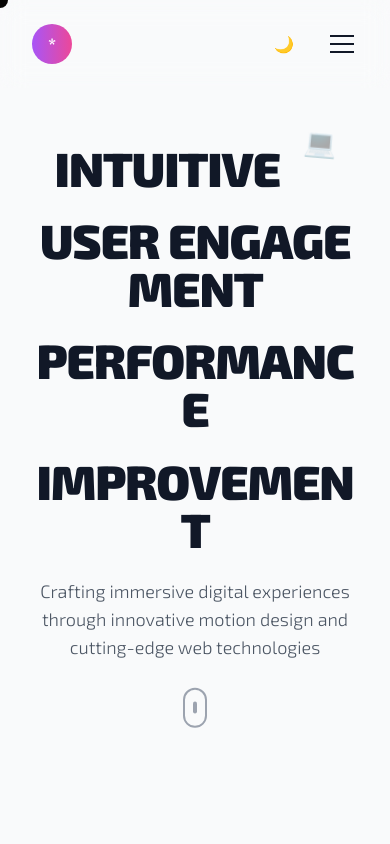
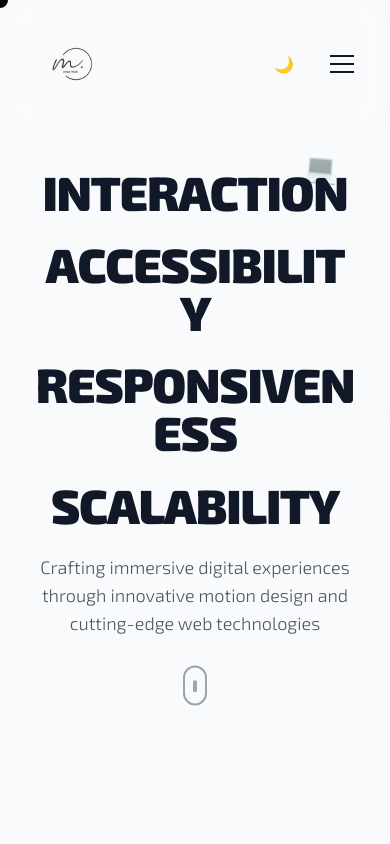
Before and after one commit to wldnr1208/ft-protfolio, a Next.js app: page / in a window 390 px wide. Shown: the top 844 px of the page. Built offline with nearby package versions, Linux system fonts and the light colour scheme.

Commit message:
feat: 푸터 이미지 클릭

```diff
--- /dev/null
+++ b/src/components/Footer/Footer.tsx
@@ -0,0 +1,51 @@
+"use client";
+import React from "react";
+import { motion } from "framer-motion";
+
+const Footer: React.FC = () => {
+  const currentYear = new Date().getFullYear();
+
+  return (
+    <motion.footer
+      initial={{ opacity: 0, y: 40 }}
+      whileInView={{ opacity: 1, y: 0 }}
+      transition={{ duration: 0.8 }}
+      className="w-full bg-gray-100 dark:bg-gray-900 text-gray-700 dark:text-gray-300 py-10 px-6 md:px-12 text-center border-t border-gray-200 dark:border-gray-700"
+    >
+      <div className="max-w-4xl mx-auto space-y-4">
+        {/* Contact Info */}
+        <div className="flex flex-col md:flex-row justify-center items-center gap-4 text-sm md:text-base">
+          <span>
+            📧{" "}
+            <a href="mailto:youremail@example.com" className="hover:underline">
+              wldnr1208@naver.com
+            </a>
+          </span>
+          <span>
+            💻{" "}
+            <a
+              href="https://github.com/wldnr1208"
+              target="_blank"
+              rel="noopener noreferrer"
+              className="hover:underline"
+            >
+              github.com/yourgithub
+            </a>
+          </span>
+        </div>
+
+        {/* Optional Message */}
+        <p className="text-xs text-gray-500 dark:text-gray-400">
+          Designed & Developed with ❤️ using React, Next.js, and Framer Motion.
+        </p>
+
+        {/* Copyright */}
+        <p className="text-xs text-gray-400 dark:text-gray-600">
+          © {currentYear} Your Name. All rights reserved.
+        </p>
+      </div>
+    </motion.footer>
+  );
+};
+
+export default Footer;
--- a/src/components/Hero/HeroSection.tsx
+++ b/src/components/Hero/HeroSection.tsx
@@ -1,5 +1,5 @@
-import React from "react";
-import { motion, MotionValue } from "framer-motion";
+import React, { useRef } from "react";
+import { motion, MotionValue, useInView } from "framer-motion";
 
 // HeroSection Props
 export interface HeroSectionProps {
@@ -13,7 +13,9 @@ const HeroSection: React.FC<HeroSectionProps> = ({
   heroY,
   heroOpacity,
 }) => {
-  // 컨테이너 & 글자 애니메이션 variants
+  const localRef = useRef(null);
+  const isInView = useInView(localRef, { once: false, amount: 0.4 });
+
   const containerVariants = {
     hidden: { opacity: 0 },
     visible: {
@@ -63,10 +65,15 @@ const HeroSection: React.FC<HeroSectionProps> = ({
       className="min-h-screen flex items-center justify-center relative overflow-hidden"
       id="home"
     >
-      <div className="max-w-6xl mx-auto px-8 text-center relative z-10">
+      <div
+        className="max-w-6xl mx-auto px-8 text-center relative z-10"
+        ref={localRef}
+      >
         <motion.div
+          key={isInView ? "visible" : "hidden"}
           initial="hidden"
-          animate="visible"
+          animate={isInView ? "visible" : "hidden"}
+          variants={containerVariants}
           className="relative space-y-6"
         >
           {/* 노트북 아이콘 */}
@@ -87,40 +94,23 @@ const HeroSection: React.FC<HeroSectionProps> = ({
             💻
           </motion.div>
 
-          {/* INTUITIVE UI */}
+          {/* INTERACTION */}
           <motion.h1
             className="text-5xl md:text-7xl lg:text-8xl font-black tracking-tight leading-none"
             variants={containerVariants}
-            initial="hidden"
-            animate="visible"
           >
-            {splitTextToLetters("INTUITIVE ")}
-            <motion.span
-              className="inline-block"
-              style={{
-                backgroundImage:
-                  "linear-gradient(90deg, #8b5cf6, #ec4899, #8b5cf6)",
-                backgroundSize: "200% auto",
-                WebkitBackgroundClip: "text",
-                WebkitTextFillColor: "transparent",
-                animation: "gradientTextMove 5s linear infinite",
-              }}
-            >
-              {splitTextToLetters("UI")}
-            </motion.span>
+            {splitTextToLetters("INTERACTION")}
           </motion.h1>
 
-          {/* USER ENGAGEMENT */}
+          {/* ACCESSIBILITY */}
           <motion.h2
             className="text-5xl md:text-7xl lg:text-8xl font-black tracking-tight leading-none"
             variants={containerVariants}
-            initial="hidden"
-            animate="visible"
           >
-            {splitTextToLetters("USER ENGAGEMENT")}
+            {splitTextToLetters("ACCESSIBILITY")}
           </motion.h2>
 
-          {/* PERFORMANCE + 아이콘 */}
+          {/* RESPONSIVENESS + 아이콘 */}
           <div className="relative inline-block">
             <motion.div
               className="absolute -right-20 top-1/2 -translate-y-1/2 text-5xl"
@@ -141,21 +131,17 @@ const HeroSection: React.FC<HeroSectionProps> = ({
             <motion.h3
               className="text-5xl md:text-7xl lg:text-8xl font-black tracking-tight leading-none"
               variants={containerVariants}
-              initial="hidden"
-              animate="visible"
             >
-              {splitTextToLetters("PERFORMANCE")}
+              {splitTextToLetters("RESPONSIVENESS")}
             </motion.h3>
           </div>
 
-          {/* IMPROVEMENT */}
+          {/* SCALABILITY */}
           <motion.h4
             className="text-5xl md:text-7xl lg:text-8xl font-black tracking-tight leading-none"
             variants={containerVariants}
-            initial="hidden"
-            animate="visible"
           >
-            {splitTextToLetters("IMPROVEMENT")}
+            {splitTextToLetters("SCALABILITY")}
           </motion.h4>
 
           {/* 설명 텍스트 */}
--- a/src/components/Hero/Portfolio.tsx
+++ b/src/components/Hero/Portfolio.tsx
@@ -16,6 +16,7 @@ import MenuOverlay from "./MenuOverlay";
 import Navigation from "../Navigation/Navigation";
 import HeroSection from "./HeroSection";
 import ProjectsSection from "./ProjectsSection";
+import Footer from "../Footer/Footer";
 
 // Google Fonts Exo 2 추가
 const ExoFont = () => (
@@ -201,6 +202,9 @@ const Portfolio = () => {
           projects={projects}
           isDarkMode={isDarkMode}
         />
+        <div className="h-[250px]" />
+
+        <Footer />
       </div>
     </>
   );
--- a/src/components/Hero/ProjectDetailModal.tsx
+++ b/src/components/Hero/ProjectDetailModal.tsx
@@ -863,7 +863,7 @@ const ProjectDetailModal: React.FC<ProjectDetailModalProps> = ({
                   </motion.div>
                 </>
               )}
-              {!isBauschProject && !isLenslyProject && (
+              {!isBauschProject && !isLenslyProject && !isBauschAppProject && (
                 /* 다른 프로젝트의 기본 정보 */
                 <motion.div
                   initial={{ y: 20, opacity: 0 }}
--- a/src/components/Hero/ProjectsSection.tsx
+++ b/src/components/Hero/ProjectsSection.tsx
@@ -95,16 +95,22 @@ const ProjectsSection: React.FC<ProjectsSectionProps> = ({
                         <img
                           src={project.image}
                           alt={project.title}
-                          className="w-full h-full object-cover"
+                          className="w-full h-full object-cover cursor-pointer relative z-10"
+                          onClick={(e) => {
+                            e.stopPropagation();
+                            handleProjectClick(project);
+                          }}
                         />
-                        <div className="absolute inset-0 bg-gradient-to-t from-black/50 via-transparent to-transparent opacity-0 group-hover:opacity-100 transition-opacity duration-300" />
 
-                        {/* 호버 시 나타나는 오버레이 */}
+                        {/* 이 오버레이는 클릭을 막을 수 있으니 pointer-events 없애거나 z-index 낮춤 */}
+                        <div className="absolute inset-0 bg-gradient-to-t from-black/50 via-transparent to-transparent opacity-0 group-hover:opacity-100 transition-opacity duration-300 z-0" />
+
+                        {/* 버튼용 오버레이는 유지 */}
                         <div className="absolute inset-0 flex items-center justify-center opacity-0 group-hover:opacity-100 transition-opacity duration-300 pointer-events-none group-hover:pointer-events-auto">
                           <motion.div
                             initial={{ scale: 0 }}
                             whileHover={{ scale: 1 }}
-                            className="w-20 h-20 bg-white/20 backdrop-blur-sm rounded-full flex items-center justify-center cursor-pointer"
+                            className="w-20 h-20 bg-white/20 backdrop-blur-sm rounded-full flex items-center justify-center cursor-pointer z-20"
                             onClick={(e) => {
                               e.stopPropagation();
                               console.log("이미지 클릭됨");
--- a/src/components/Navigation/Navigation.tsx
+++ b/src/components/Navigation/Navigation.tsx
@@ -25,9 +25,11 @@ const Navigation: React.FC<NavigationProps> = ({
           animate={{ opacity: 1, x: 0 }}
           className="flex items-center gap-3"
         >
-          <div className="w-10 h-10 rounded-full bg-gradient-to-r from-purple-500 to-pink-500 flex items-center justify-center">
-            <span className="text-white font-bold text-lg">*</span>
-          </div>
+          <img
+            src={isDarkMode ? "/assets/logo-dark.png" : "/assets/logo.png"}
+            alt="Logo"
+            className="w-20 h-20 object-contain"
+          />
         </motion.div>
 
         <div className="flex items-center gap-6">
```
Also changed, not shown: public/assets/logo-dark.png (added).
